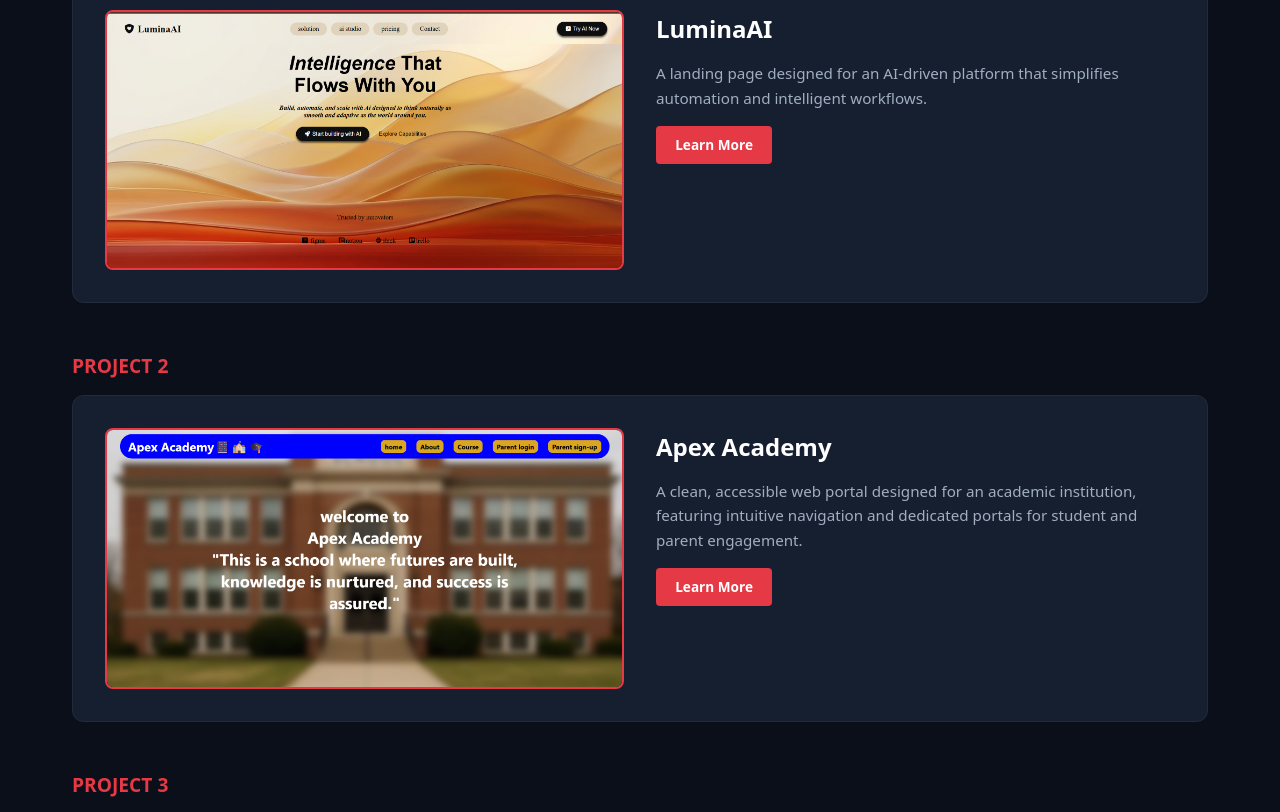
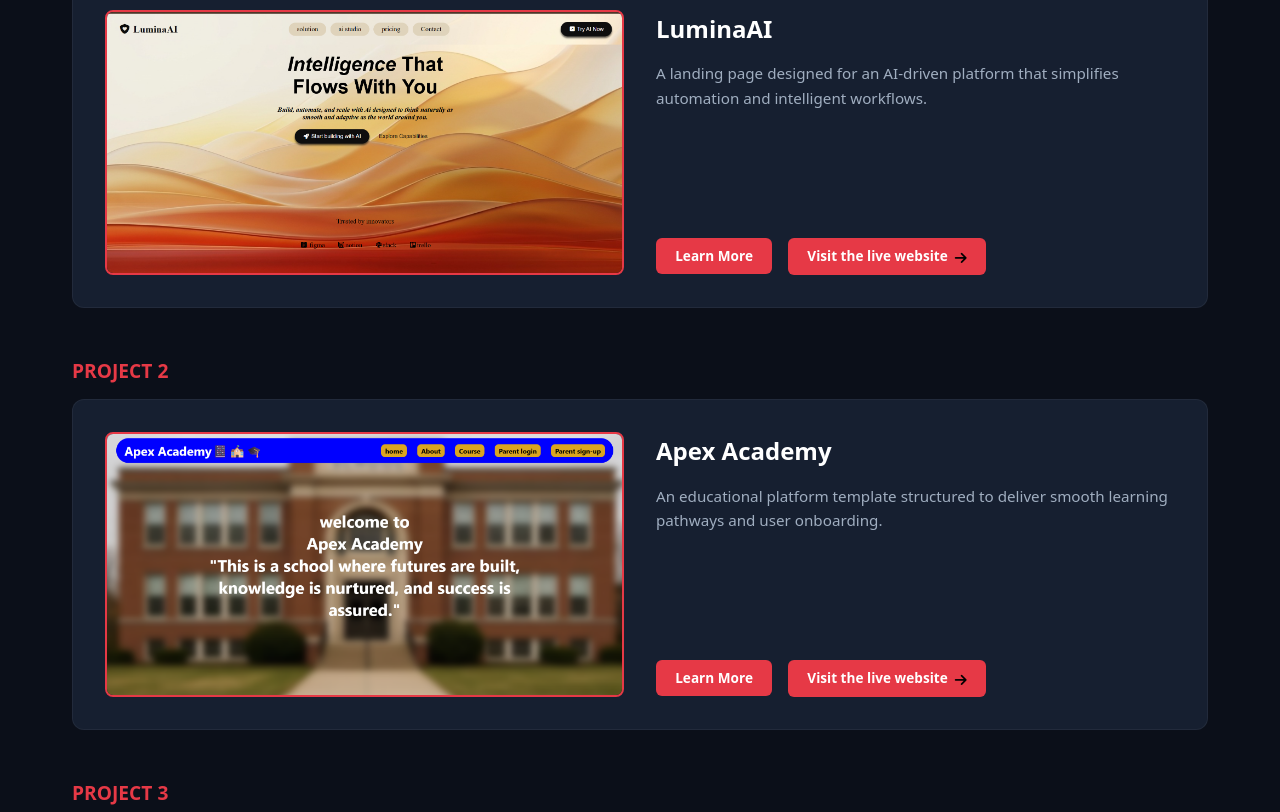
Before and after one commit to NonsoX10/My-portfolio, a plain HTML site: page index.html in a window 1280 px wide. Shown: the part 1700-2512 px from the top of the page. Drawn offline with Linux system fonts and the light colour scheme.

Commit message:
adding arrow

```diff
--- a/index.html
+++ b/index.html
@@ -5,7 +5,6 @@
     <meta charset="UTF-8">
     <meta name="viewport" content="width=device-width, initial-scale=1.0">
     <title>Michael | Portfolio</title>
-    <!-- FontAwesome for footer icons -->
     <link rel="stylesheet" href="https://cdnjs.cloudflare.com/ajax/libs/font-awesome/6.4.0/css/all.min.css">
     <link rel="stylesheet" href="./style.css">
 </head>
@@ -28,7 +27,6 @@
     </header>
 
     <main>
-        <!-- Hero Section -->
         <section class="hero" id="home">
             <div>
                 <div>
@@ -42,7 +40,6 @@
             </div>
         </section>
 
-        <!-- Services Section -->
         <section class="service" id="services">
             <h2>SERVICES</h2>
             <p>
@@ -54,32 +51,34 @@
             <div class="cards">
                 <div class="card">
                     <h2>Responsive Web Design</h2>
-                    <p>Crafting websites that adapt seamlessly to any device, ensuring an optimal user experience and boosting your online presence.</p>
+                    <p>Crafting websites that adapt seamlessly to any device, ensuring an optimal user experience and
+                        boosting your online presence.</p>
                     <hr>
                 </div>
                 <div class="card">
                     <h2>Single-Page Applications</h2>
-                    <p>Building fast, scalable, and interactive SPAs that enhance user engagement and drive business growth using modern frontend technologies.</p>
+                    <p>Building fast, scalable, and interactive SPAs that enhance user engagement and drive business
+                        growth using modern frontend technologies.</p>
                     <hr>
                 </div>
                 <div class="card">
                     <h2>Custom Frontend Solutions</h2>
-                    <p>Tailoring expertise to meet your unique needs, delivering bespoke frontend solutions that solve complex problems and drive innovation.</p>
+                    <p>Tailoring expertise to meet your unique needs, delivering bespoke frontend solutions that solve
+                        complex problems and drive innovation.</p>
                     <hr>
                 </div>
                 <div class="card">
                     <h2>Website Acceleration</h2>
-                    <p>Boost speed, user experience, and search engine rankings with optimization services: lightning-fast loading and seamless interactions.</p>
+                    <p>Boost speed, user experience, and search engine rankings with optimization services:
+                        lightning-fast loading and seamless interactions.</p>
                     <hr>
                 </div>
             </div>
         </section>
 
-        <!-- Projects Section -->
         <section class="projects-section" id="projects">
             <h2>PROJECTS I HAVE WORKED ON</h2>
 
-            <!-- PROJECT 1 -->
             <div class="project-wrapper">
                 <h2>PROJECT 1</h2>
                 <div class="project-card">
@@ -88,24 +87,31 @@
                     </div>
                     <div class="project-content">
                         <h3>LuminaAI</h3>
-                        <p>A landing page designed for an AI-driven platform that simplifies automation and intelligent workflows.</p>
+                        <p>A landing page designed for an AI-driven platform that simplifies automation and intelligent
+                            workflows.</p>
+
+                        <div class="project-buttons">
                             <details>
-                            <summary class="btn-learn-more">Learn More</summary>
+                                <summary class="btn-project">Learn More</summary>
                                 <div class="expanded-content">
                                     <h4>Key Features</h4>
                                     <ul>
-                                    <li><strong>Fluid UI Design:</strong> Custom CSS gradient overlays and smooth wave imagery.</li>
-                                    <li><strong>Interactive Navigation:</strong> Glassmorphism navigation pill headers.</li>
+                                        <li><strong>Fluid UI Design:</strong> Custom CSS gradient overlays and smooth
+                                            wave imagery.</li>
+                                        <li><strong>Interactive Navigation:</strong> Glassmorphism navigation pill
+                                            headers.</li>
                                         <li><strong>Responsive Layout:</strong> Built with CSS Flexbox and Grid.</li>
                                         <li><strong>Tech Stack:</strong> HTML5, Modern CSS, JavaScript.</li>
                                     </ul>
                                 </div>
                             </details>
+                            <a href="https://your-live-link.com" target="_blank" class="btn-project">Visit the live
+                                website<i class="fa-solid fa-arrow-right"></i></a>
+                        </div>
                     </div>
                 </div>
             </div>
 
-            <!-- PROJECT 2 -->
             <div class="project-wrapper">
                 <h2>PROJECT 2</h2>
                 <div class="project-card">
@@ -114,24 +120,31 @@
                     </div>
                     <div class="project-content">
                         <h3>Apex Academy</h3>
-                        <p>A clean, accessible web portal designed for an academic institution, featuring intuitive navigation and dedicated portals for student and parent engagement.</p>
+                        <p>An educational platform template structured to deliver smooth learning pathways and user
+                            onboarding.</p>
+
+                        <div class="project-buttons">
                             <details>
-                            <summary class="btn-learn-more">Learn More</summary>
+                                <summary class="btn-project">Learn More</summary>
                                 <div class="expanded-content">
                                     <h4>Key Features</h4>
                                     <ul>
-                                    <li><strong>User Authentication:</strong> Integrated parent login and signup entry points for seamless portal access.</li>
-                                    <li><strong>Hero Section:</strong> High-contrast text overlays paired with a custom blurred background for optimal readability.</li>
-                                    <li><strong>Navigation Pill Design:</strong> Rounded navigation tags designed for effortless navigation.</li>
-                                    <li><strong>Tech Stack:</strong> HTML5, CSS3, JavaScript.</li>
+                                        <li><strong>Fluid UI Design:</strong> Custom CSS gradient overlays and smooth
+                                            wave imagery.</li>
+                                        <li><strong>Interactive Navigation:</strong> Glassmorphism navigation pill
+                                            headers.</li>
+                                        <li><strong>Responsive Layout:</strong> Built with CSS Flexbox and Grid.</li>
+                                        <li><strong>Tech Stack:</strong> HTML5, Modern CSS, JavaScript.</li>
                                     </ul>
                                 </div>
                             </details>
+                            <a href="https://your-live-link.com" target="_blank" class="btn-project">Visit the live
+                                website <i class="fa-solid fa-arrow-right"></i></a>
+                        </div>
                     </div>
                 </div>
             </div>
 
-            <!-- PROJECT 3 -->
             <div class="project-wrapper">
                 <h2>PROJECT 3</h2>
                 <div class="project-card">
@@ -140,25 +153,33 @@
                     </div>
                     <div class="project-content">
                         <h3>Netflix Clone</h3>
-                        <p>A responsive streaming platform interface featuring dynamic movie catalogs, trailer previews, and custom category sliders.</p>
+                        <p>A responsive streaming platform interface featuring dynamic movie catalogs, trailer previews,
+                            and custom category sliders.</p>
+
+                        <div class="project-buttons">
                             <details>
-                            <summary class="btn-learn-more">Learn More</summary>
+                                <summary class="btn-project">Learn More</summary>
                                 <div class="expanded-content">
                                     <h4>Key Features</h4>
                                     <ul>
-                                    <li><strong>Dynamic Content Fetching:</strong> Integrated with TMDB API to display real-time movie categories and trending media.</li>
-                                    <li><strong>Video Trailer Previews:</strong> Embedded modal component for seamless trailer playback on click.</li>
-                                    <li><strong>Custom UI Sliders:</strong> Responsive horizontal scrollable media rows with smooth hover state animations.</li>
+                                        <li><strong>Dynamic Content Fetching:</strong> Integrated with TMDB API to
+                                            display real-time movie categories and trending media.</li>
+                                        <li><strong>Video Trailer Previews:</strong> Embedded modal component for
+                                            seamless trailer playback on click.</li>
+                                        <li><strong>Custom UI Sliders:</strong> Responsive horizontal scrollable media
+                                            rows with smooth hover state animations.</li>
                                         <li><strong>Tech Stack:</strong> HTML5, CSS3, JavaScript (Fetch API).</li>
                                     </ul>
                                 </div>
                             </details>
+                            <a href="https://your-live-link.com" target="_blank" class="btn-project">Visit the live
+                                website <i class="fa-solid fa-arrow-right"></i></a>
+                        </div>
                     </div>
                 </div>
             </div>
         </section>
 
-        <!-- About Me Section -->
         <section class="about-section" id="about">
             <h2>ABOUT ME</h2>
             <div class="about-container">
@@ -167,23 +188,27 @@
                 </div>
                 <div class="about-content">
                     <p>
-                        Hi, I'm <strong>Michael</strong>, a dedicated web developer and designer with a keen eye for modern UI/UX design. I specialize in building clean, accessible, and user-friendly web applications that deliver exceptional digital experiences.
+                        Hi, I'm <strong>Michael</strong>, a dedicated web developer and designer with a keen eye for
+                        modern UI/UX design. I specialize in building clean, accessible, and user-friendly web
+                        applications that deliver exceptional digital experiences.
                     </p>
                     <p>
-                        Beyond frontend development, I bring strong creative skills in video editing, allowing me to blend visual storytelling with technical execution to craft engaging applications and media content.
+                        Beyond frontend development, I bring strong creative skills in video editing, allowing me to
+                        blend visual storytelling with technical execution to craft engaging applications and media
+                        content.
                     </p>
                 </div>
             </div>
         </section>
     </main>
 
-    <!-- Footer Section -->
     <footer id="contact">
         <div>
             <div>
                 <h2>Contact</h2>
                 <p>Get in touch today</p>
-                <p>For any inquiries, collaboration opportunities, or the opportunity to be part of your creative vision.</p>
+                <p>For any inquiries, collaboration opportunities, or the opportunity to be part of your creative
+                    vision.</p>
             </div>
 
             <div>
@@ -207,7 +232,7 @@
             </div>
             <div>
                 <a href="#"><i class="fab fa-facebook-f"></i></a>
-                <a href="#"><i class="fab fa-github"></i></a>
+                <a href="https://github.com/NonsoX10" target="_blank"><i class="fab fa-github"></i></a>
                 <a href="#"><i class="fab fa-linkedin-in"></i></a>
                 <a href="#"><i class="fas fa-globe"></i></a>
             </div>
--- a/style.css
+++ b/style.css
@@ -267,29 +267,61 @@ nav a:hover {
     font-size: 0.95rem;
 }
 
-details {
-    margin-top: 1rem;
+/* Flexbox setup for side-by-side alignment */
+.project-buttons {
+    display: flex;
+    align-items: flex-start;
+    gap: 1rem;
+    margin-top: 8rem;
 }
 
-.btn-learn-more {
-    display: inline-block;
-    padding: 0.5rem 1.2rem;
+.fa-solid{
+    padding-top:4px;
+padding-left:7px ;
+color: black;
+}
+
+.project-buttons details {
+    margin: 0;
+    padding: 0;
+}
+
+/* Unified styling for both summary and link buttons */
+.btn-project {
+    display: inline-flex;
+    align-items: center;
+    justify-content: center;
+    padding: 0.6rem 1.2rem;
     background-color: #e63946;
-    color: #ffffff;
-    border-radius: 4px;
+    color: #ffffff !important;
+    border: none;
+    outline: none;
+    border-radius: 6px;
     font-size: 0.85rem;
     font-weight: 600;
+    text-decoration: none;
     cursor: pointer;
     list-style: none;
-    transition: background 0.3s ease;
+    box-shadow: none;
+    line-height: 1.2;
+    box-sizing: border-box;
+    transition: background 0.3s ease, transform 0.2s ease;
 }
 
-.btn-learn-more::-webkit-details-marker {
+/* Strip default browser arrows on summary */
+.btn-project::-webkit-details-marker,
+summary.btn-project::marker {
     display: none;
 }
 
-.btn-learn-more:hover {
+/* Hover & active states */
+.btn-project:hover {
     background-color: #c92a37;
+    transform: translateY(-2px);
+}
+
+.btn-project:active {
+    transform: translateY(0);
 }
 
 .expanded-content {
@@ -554,4 +586,13 @@ footer > p:last-child {
     .cards {
         grid-template-columns: 1fr;
     }
+
+    .project-buttons {
+        flex-direction: column;
+        align-items: stretch;
+    }
+
+    .btn-project {
+        width: 100%;
+    }
 }
```
Lines whose indentation alone changed are shown as unchanged.
